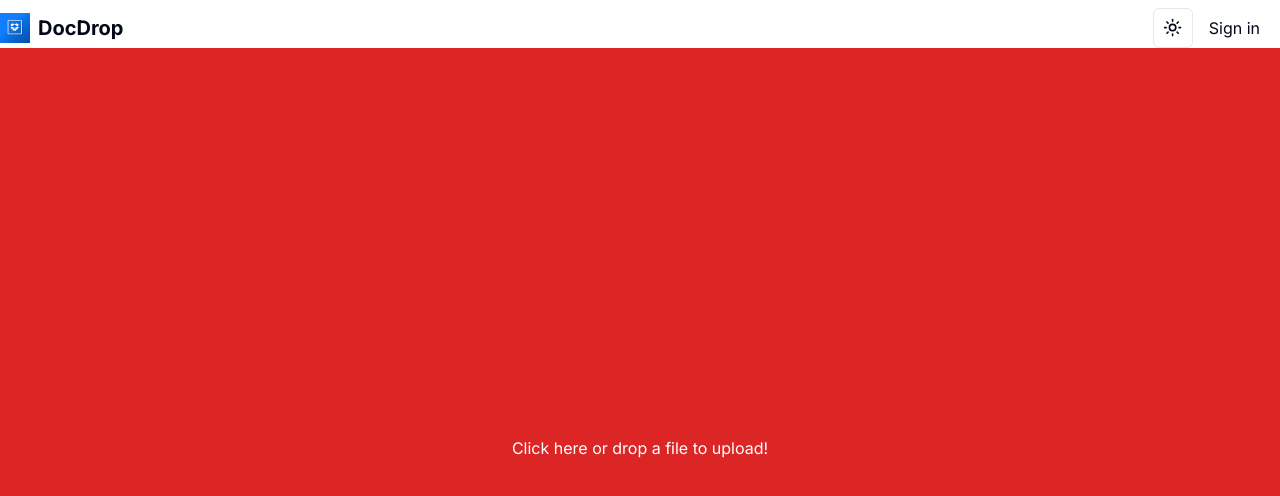
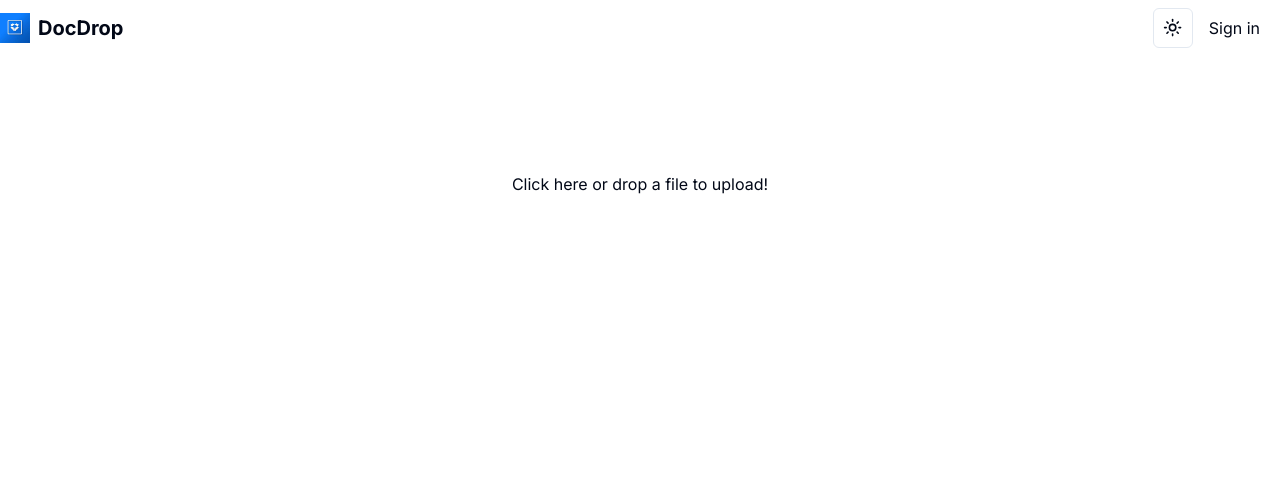
Before and after one commit to 404Nikhil/DocDrop, a Next.js app: page /dashboard in a window 1280 px wide. Shown: the top 496 px of the page. Built offline with nearby package versions, Linux system fonts and the light colour scheme; no server answers.

Commit message:
db setup - onDrop interfacing

```diff
--- a/components/Dropzone.tsx
+++ b/components/Dropzone.tsx
@@ -1,15 +1,39 @@
 "use client";
-
+import { cn } from "@/lib/utils";
 import DropzoneComponent from "react-dropzone";
+import { useUser } from "@clerk/nextjs";
+import { useState } from "react";
 
 function Dropzone() {
-    const maxSize = 20971520;
+    const [loading, setLoading] = useState(false);
+    const {isLoaded, isSignedIn, user} = useUser();
+    const onDrop = (acceptedFiles: File[])=> {
+        acceptedFiles.forEach((file) => {
+                const reader = new FileReader();
+                reader.onabort = () => console.log("file reading was aborted");
+                reader.onerror = () => console.log("file reading has failed");
+                reader.onload = async () => {
+                    await uploadPost(file);
+            };
+            reader.readAsArrayBuffer(file);
+
+        });
+    };
+        const maxSize = 20971520;
+        const uploadPost = async(selectedFile: File) => {
+            if(loading) return;
+            if(!user) return;
+            setLoading(true);
+
+            setLoading(false);
+
+        }
 
     return (
         <DropzoneComponent
             minSize={0}
             maxSize={maxSize}
-            onDrop={(acceptedFiles) => console.log(acceptedFiles)}>
+            onDrop={onDrop}>
             {({ getRootProps,
                getInputProps,
                isDragActive,
@@ -18,8 +42,11 @@ function Dropzone() {
             }) => {
                 const isFileTooLarge = fileRejections.length > 0 && fileRejections[0].file.size > maxSize;
                 return (
-                    <section className="flex justify-center items-center h-screen border-white bg-red-600 text-white">
-                        <div {...getRootProps()}>
+                    <section className="m-8">
+                        <div {...getRootProps()}
+                        className=
+                            "w-full h-52 p-5 border-dashed border-2 border-white rounded-lg flex justify-center items-center cursor-pointer"
+                        >
                             <input {...getInputProps()} className="text-white"/>
                             {!isDragActive && "Click here or drop a file to upload!"}
                             {isDragActive && !isDragReject && "Drop it like it's hot!"}
```
